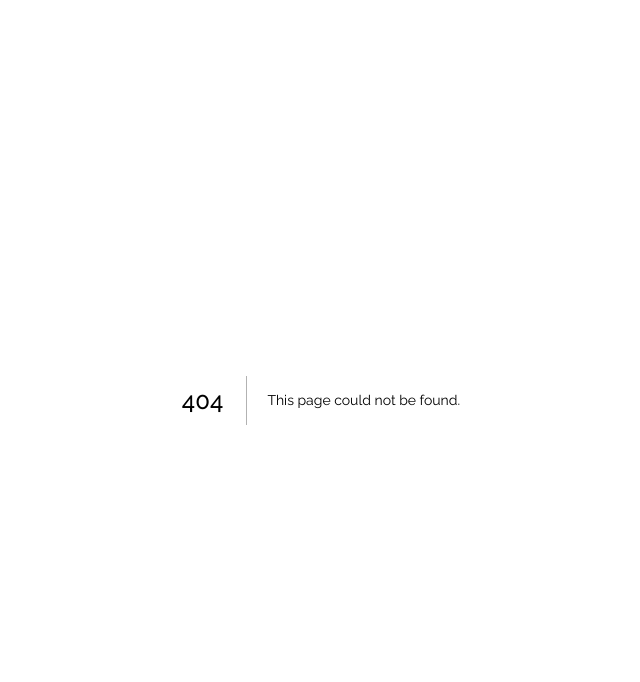
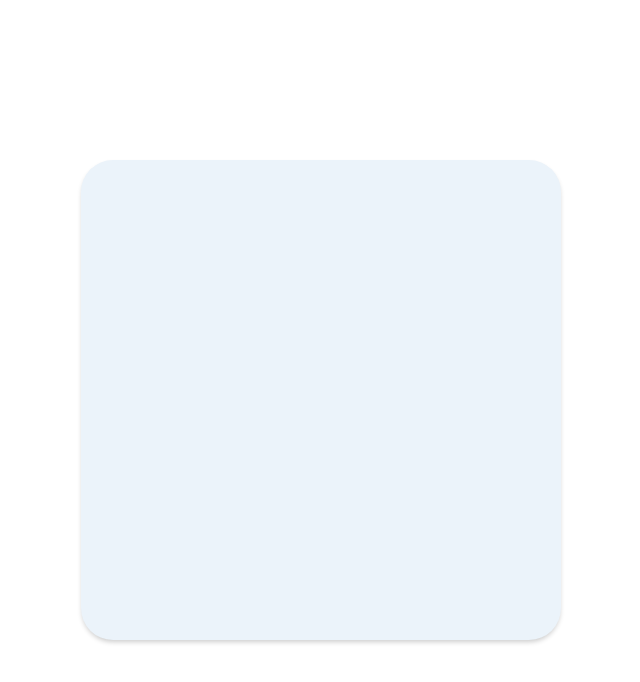
Before and after one commit to NEIGHBOR-HUB/neighbor-HUB-frontend, a Next.js app: page /auth in a window 1280 px wide. Before the commit this address had no page. Shown: the top 682 px of the page, without its empty margins (319-959 px from the left). Built offline with nearby package versions, Linux system fonts and the light colour scheme.

Commit message:
[feature/NHF-004]: start authentication page for project

```diff
--- a/src/@types/styled.d.ts
+++ b/src/@types/styled.d.ts
@@ -1,7 +1,7 @@
-import "styled-components";
-import { defaultTheme } from "sty/theme";
+import 'styled-components';
+import { defaultTheme } from 'styles/theme';
 
-declare module "styled-components" {
+declare module 'styled-components' {
   type ThemeType = typeof defaultTheme;
 
   export interface DefaultTheme extends ThemeType {}
--- /dev/null
+++ b/src/pages/auth.tsx
@@ -0,0 +1,7 @@
+import AuthTemplate from 'templates/Auth';
+
+const Auth: React.FC = () => {
+  return <AuthTemplate />;
+};
+
+export default Auth;
--- a/src/styles/theme.ts
+++ b/src/styles/theme.ts
@@ -1,17 +1,31 @@
-import { DefaultTheme } from "styled-components";
-export const defaultTheme: DefaultTheme = {
-  borderRadius: "4px",
+export const defaultTheme = {
+  borderRadius: '4px',
   palette: {
     primary: {
-      main: "#6515DD",
-      600: "#3e1191",
-      contrastText: "#FFFFFF",
+      main: '#6515DD',
+      600: '#3e1191',
+      300: '#C1A1F1',
+      contrastText: '#FFFFFF',
     },
     secondary: {
-      main: "#DAE8F7",
-      contrastText: "#000000",
-      100: "#A3C5EB",
+      main: '#DAE8F7',
+      contrastText: '#000000',
+      100: '#A3C5EB',
     },
-    gray: { main: "#5F5C6B", 100: "#EDF3FB", 300: "#bebdc8" },
+
+    gray: {
+      main: '#5F5C6B',
+      100: '#EDF3FB',
+      200: '#D4D3DA',
+      300: '#bebdc894',
+      400: '#A9A7B5',
+    },
+
+    text: { primary: '#000000dd', secondary: '#00000099' },
+    background: {
+      paper: '#ffffff',
+      default: '#ebf3fa',
+      disabled: '#0000001f',
+    },
   },
 };
--- /dev/null
+++ b/src/templates/Auth/components/Form/index.tsx
@@ -0,0 +1,13 @@
+import React from 'react';
+
+import { Container, Content } from './styles';
+
+const Form: React.FC = () => {
+  return (
+    <Container>
+      <Content></Content>
+    </Container>
+  );
+};
+
+export default Form;
--- /dev/null
+++ b/src/templates/Auth/components/Form/styles.ts
@@ -0,0 +1,19 @@
+import styled from 'styled-components';
+
+export const Container = styled.div`
+  display: flex;
+  justify-content: center;
+  align-items: center;
+
+  height: 100%;
+`;
+
+export const Content = styled.div`
+  width: 30rem;
+  height: 30rem;
+  border-radius: 2rem;
+
+  box-shadow: 0px 3px 5px -1px rgb(0 0 0 / 20%);
+
+  background: ${({ theme }) => theme.palette.background.default};
+`;
--- /dev/null
+++ b/src/templates/Auth/index.tsx
@@ -0,0 +1,22 @@
+import Head from 'next/head';
+
+import Form from './components/Form';
+
+import { Container, Title } from './styles';
+
+const Auth: React.FC = () => {
+  return (
+    <>
+      <Head>
+        <title>Auth</title>
+        <meta name="description" content={'Auth'} />
+      </Head>
+      <Container>
+        <Title></Title>
+        <Form />
+      </Container>
+    </>
+  );
+};
+
+export default Auth;
--- /dev/null
+++ b/src/templates/Auth/styles.ts
@@ -0,0 +1,17 @@
+import styled from 'styled-components';
+
+export const Container = styled.div`
+  margin: auto;
+
+  width: 100%;
+  max-width: 1440px;
+  height: 100%;
+  min-height: 100vh;
+  padding: 2rem;
+
+  background: ${({ theme }) => theme.palette.background.paper};
+`;
+
+export const Title = styled.h2`
+  font-size: 2.5rem;
+`;
```
